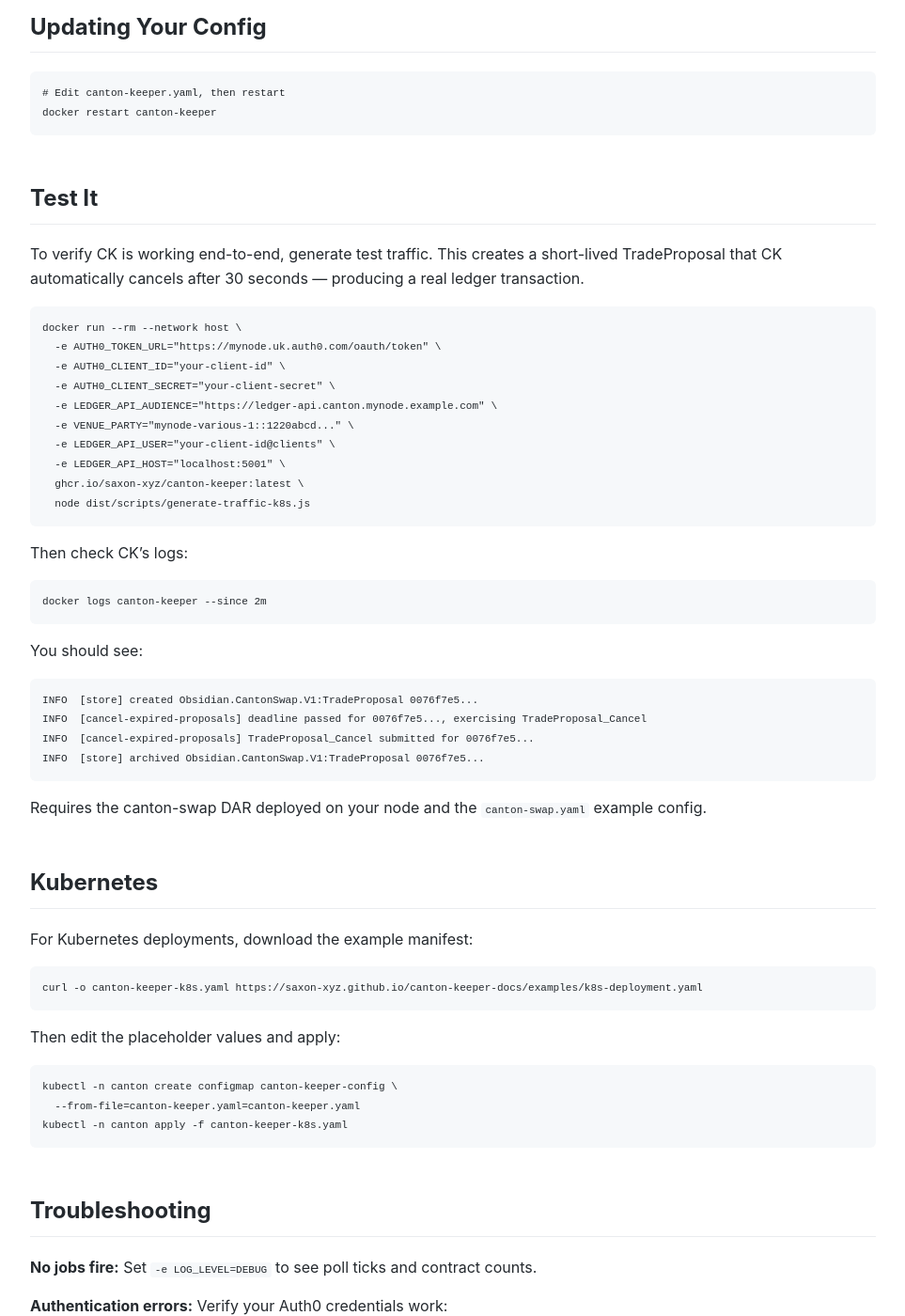
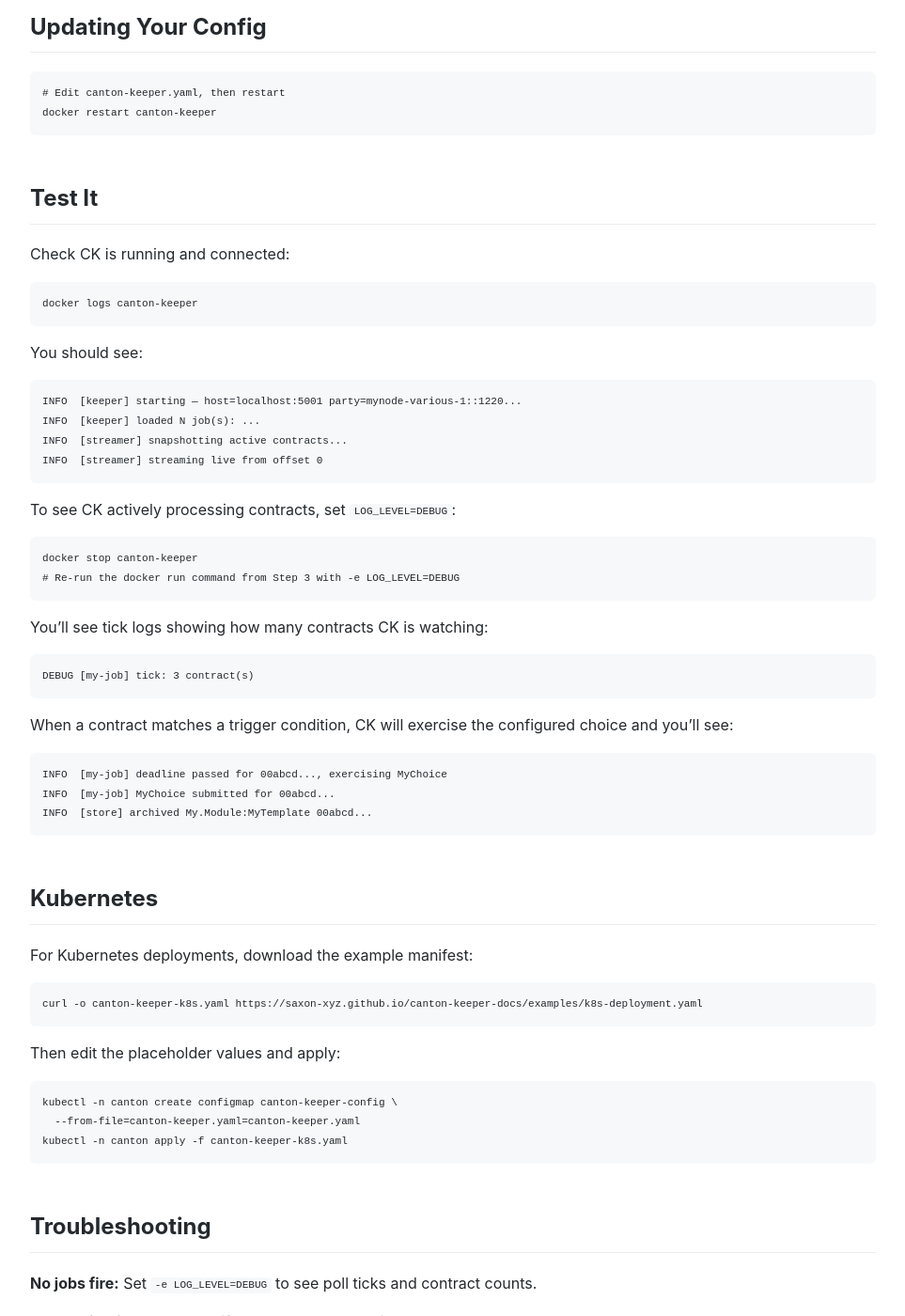
Before and after one commit to saxon-xyz/canton-keeper-docs, a Jekyll site: the page built from install.md, in a window 1280 px wide and 1400 px high, scrolled down 2920 px. Shown: the whole window at 94% size, without its empty margins (158-1121 px from the left). Built offline with Jekyll 4.4.1, drawn with Linux system fonts in a browser that asks for light colours.

Commit message:
Remove canton-swap dependency from Test It section
Co-Authored-By: Claude Opus 4.6 (1M context) <noreply@anthropic.com>

````diff
--- a/install.md
+++ b/install.md
@@ -105,37 +105,38 @@ docker restart canton-keeper
 
 ## Test It
 
-To verify CK is working end-to-end, generate test traffic. This creates a short-lived TradeProposal that CK automatically cancels after 30 seconds — producing a real ledger transaction.
+Check CK is running and connected:
 
 ```bash
-docker run --rm --network host \
-  -e AUTH0_TOKEN_URL="https://mynode.uk.auth0.com/oauth/token" \
-  -e AUTH0_CLIENT_ID="your-client-id" \
-  -e AUTH0_CLIENT_SECRET="your-client-secret" \
-  -e LEDGER_API_AUDIENCE="https://ledger-api.canton.mynode.example.com" \
-  -e VENUE_PARTY="mynode-various-1::1220abcd..." \
-  -e LEDGER_API_USER="your-client-id@clients" \
-  -e LEDGER_API_HOST="localhost:5001" \
-  ghcr.io/saxon-xyz/canton-keeper:latest \
-  node dist/scripts/generate-traffic-k8s.js
-```
-
-Then check CK's logs:
-
-```bash
-docker logs canton-keeper --since 2m
+docker logs canton-keeper
 ```
 
 You should see:
-
 ```
-INFO  [store] created Obsidian.CantonSwap.V1:TradeProposal 0076f7e5...
-INFO  [cancel-expired-proposals] deadline passed for 0076f7e5..., exercising TradeProposal_Cancel
-INFO  [cancel-expired-proposals] TradeProposal_Cancel submitted for 0076f7e5...
-INFO  [store] archived Obsidian.CantonSwap.V1:TradeProposal 0076f7e5...
+INFO  [keeper] starting — host=localhost:5001 party=mynode-various-1::1220...
+INFO  [keeper] loaded N job(s): ...
+INFO  [streamer] snapshotting active contracts...
+INFO  [streamer] streaming live from offset 0
 ```
 
-Requires the canton-swap DAR deployed on your node and the `canton-swap.yaml` example config.
+To see CK actively processing contracts, set `LOG_LEVEL=DEBUG`:
+
+```bash
+docker stop canton-keeper
+# Re-run the docker run command from Step 3 with -e LOG_LEVEL=DEBUG
+```
+
+You'll see tick logs showing how many contracts CK is watching:
+```
+DEBUG [my-job] tick: 3 contract(s)
+```
+
+When a contract matches a trigger condition, CK will exercise the configured choice and you'll see:
+```
+INFO  [my-job] deadline passed for 00abcd..., exercising MyChoice
+INFO  [my-job] MyChoice submitted for 00abcd...
+INFO  [store] archived My.Module:MyTemplate 00abcd...
+```
 
 ## Kubernetes
 
````
